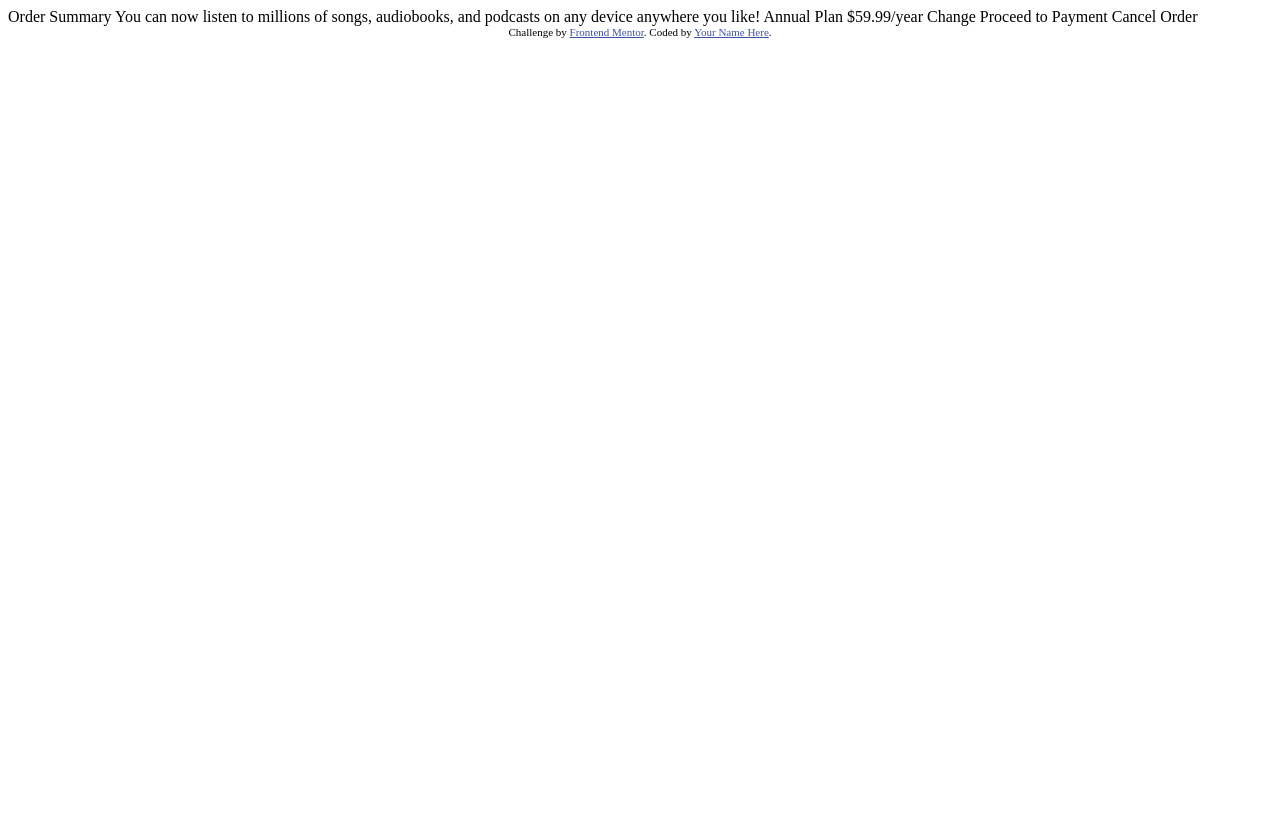
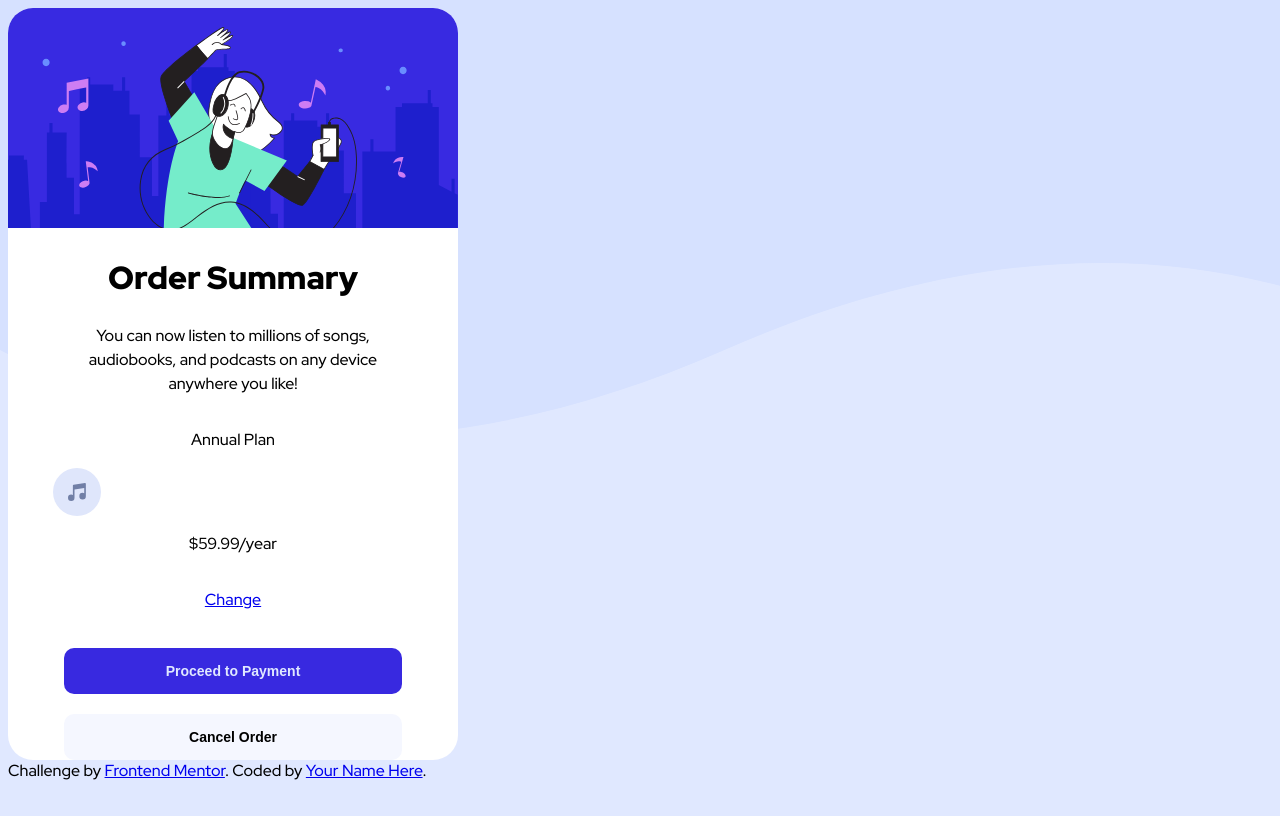
Before and after one commit to annagracka/frontend-mentor-order-summary-component, a website: page index.html in a window 1280 px wide. Drawn offline with Linux system fonts and the light colour scheme.

Commit message:
style: create basic structure and style

```diff
--- /dev/null
+++ b/gulpfile.js
@@ -0,0 +1,23 @@
+// Sass configuration
+var gulp = require('gulp');
+var sass = require('gulp-sass')(require('sass'));
+
+gulp.task('sass', function(cb) {
+  return gulp
+    .src('./src/*.scss')
+    .pipe(sass())
+    .pipe(
+      gulp.dest(function(f) {
+        return f.base;
+      })
+    );
+  cb();
+});
+
+gulp.task(
+  'default',
+  gulp.series('sass', function(cb) {
+    gulp.watch('./src/*.scss', gulp.series('sass'));
+    cb();
+  })
+);
--- a/index.html
+++ b/index.html
@@ -1,37 +1,39 @@
 <!DOCTYPE html>
 <html lang="en">
+
 <head>
   <meta charset="UTF-8">
-  <meta name="viewport" content="width=device-width, initial-scale=1.0"> <!-- displays site properly based on user's device -->
+  <meta name="viewport" content="width=device-width, initial-scale=1.0">
+  <!-- displays site properly based on user's device -->
 
-  <link rel="icon" type="image/png" sizes="32x32" href="./images/favicon-32x32.png">
+  <!-- <link rel="icon" type="image/png" sizes="32x32" href="./images/favicon-32x32.png"> -->
+  <link rel="stylesheet" href="./src/styles.css">
 
   <title>Frontend Mentor | Order summary card</title>
+</head>
 
-  <!-- Feel free to remove these styles or customise in your own stylesheet 👍 -->
-  <style>
-    .attribution { font-size: 11px; text-align: center; }
-    .attribution a { color: hsl(228, 45%, 44%); }
-  </style>
-</head>
 <body>
-
-  Order Summary
-
-  You can now listen to millions of songs, audiobooks, and podcasts on any
-  device anywhere you like!
-
-  Annual Plan
-  $59.99/year
-
-  Change
-
-  Proceed to Payment
-  Cancel Order
+  <div class="container">
+    <img class="container__image" src="./images/illustration-hero.svg">
+    <div class="container__order-summary center order-summary">
+      <h1 class="container__title title">Order Summary</h1>
+      <p class="container__description">You can now listen to millions of songs, audiobooks,
+        and podcasts on any device anywhere you like!</p>
+      <div class="container__order order">
+        <p class="order_plan-price">Annual Plan</p>
+        <img class="order__icon" src="./images/icon-music.svg" alt="icon music">
+        <p class="order__price">$59.99/year</p>
+        <p class="order__change-plan"><a class="order__link" href="#">Change</a></p>
+      </div>
+    </div>
+    <button type="button" class="container__button container__button--proceed">Proceed to Payment</button>
+    <button type="button" class="container__button container__button--cancel">Cancel Order</button>
+  </div>
 
   <div class="attribution">
     Challenge by <a href="https://www.frontendmentor.io?ref=challenge" target="_blank">Frontend Mentor</a>.
     Coded by <a href="#">Your Name Here</a>.
   </div>
 </body>
+
 </html>
--- /dev/null
+++ b/src/styles.scss
@@ -0,0 +1,79 @@
+@import url('https://fonts.googleapis.com/css2?family=Red+Hat+Display:wght@500;700;900&display=swap');
+
+$font-stack: 'Red Hat Display';
+$color-primary-pale: hsl(225, 100%, 94%);
+$color-primary-bright: hsl(245, 75%, 52%);
+
+$color-neutral-pale: hsl(225, 100%, 98%);
+$color-neutral-desaturated: hsl(224, 23%, 55%);
+$color-neutral-dark: hsl(223, 47%, 23%);
+
+*, *::before, *::after {
+    box-sizing: border-box;
+}
+
+body {
+  background-color: $color-primary-pale;
+    background-image: url("./../images/pattern-background-desktop.svg");
+    background-repeat: no-repeat;
+    font-family: $font-stack;
+    height: 100vh;
+}
+
+.center {
+  margin-left: auto;
+  margin-right: auto;
+}
+
+.container {
+  //  zasada pojedynczej odpowiedialnosci!
+  // margin-left: auto;
+  // margin-right: auto;
+  text-align: center;
+  background-color: #FFF;
+  border-radius: 25px;
+  overflow: hidden;
+  max-width: 450px;
+}
+
+.order-summary {
+  width: 80%;
+  line-height: 1.5;
+}
+
+.title {
+  font-weight: 900;
+}
+
+.order {
+  display: grid;
+}
+
+.order__plan-price {
+  background-color: $color-neutral-pale;
+  border-radius: 15px;
+}
+
+.payment {
+  width: 75%;
+}
+
+.container__button {
+  margin-top: 20px; // tutaj jest pozyckonowanie, kt nie powinno byc
+  border-style: none;
+  border-radius: 10px;
+  cursor: pointer;
+  font-size: 14px;
+  font-weight: 700;
+  padding: 15px 0;
+  width: 75%;
+}
+
+.container__button--proceed {
+  color: $color-primary-pale;
+  background-color: $color-primary-bright;
+}
+
+.container__button--cancel {
+  background-color: $color-neutral-pale;
+}
```
Also changed, not shown: package.json (added, +28 -0 lines), src/styles.css (added), 3 other files.
